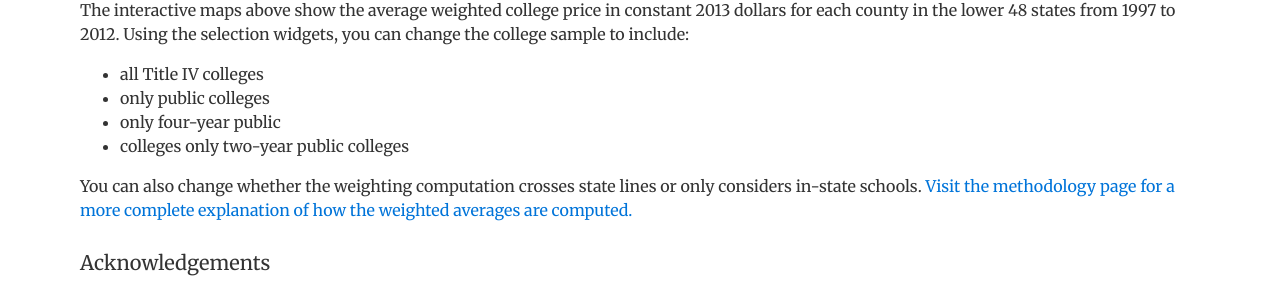
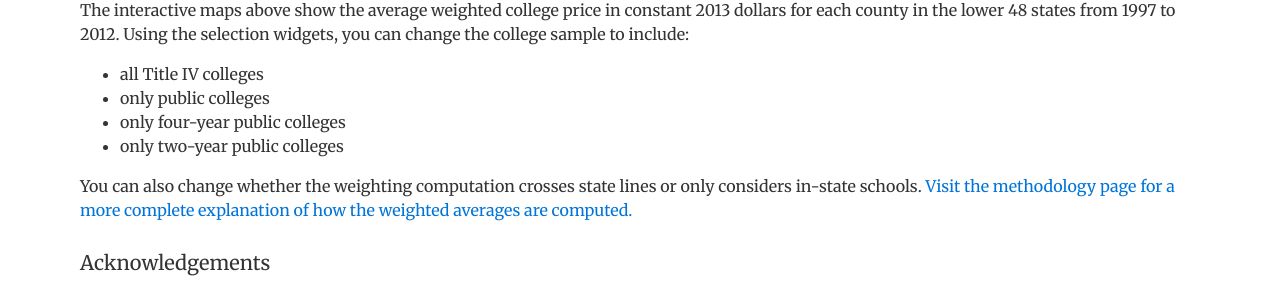
Before and after one commit to btskinner/collegecost, a Jekyll site: the page built from index.md, in a window 1280 px wide. Shown: the part 1052-1357 px from the top of the page. Built offline with Jekyll 4.4.1, drawn with Linux system fonts in a browser that asks for light colours.

```diff
--- a/index.md
+++ b/index.md
@@ -54,8 +54,8 @@
 
 * all Title IV colleges
 * only public colleges
-* only four-year public
-* colleges only two-year public colleges
+* only four-year public colleges
+* only two-year public colleges
 
 You can also change whether the weighting computation crosses state
 lines or only considers in-state
```
Also changed, not shown: 1 other file.
